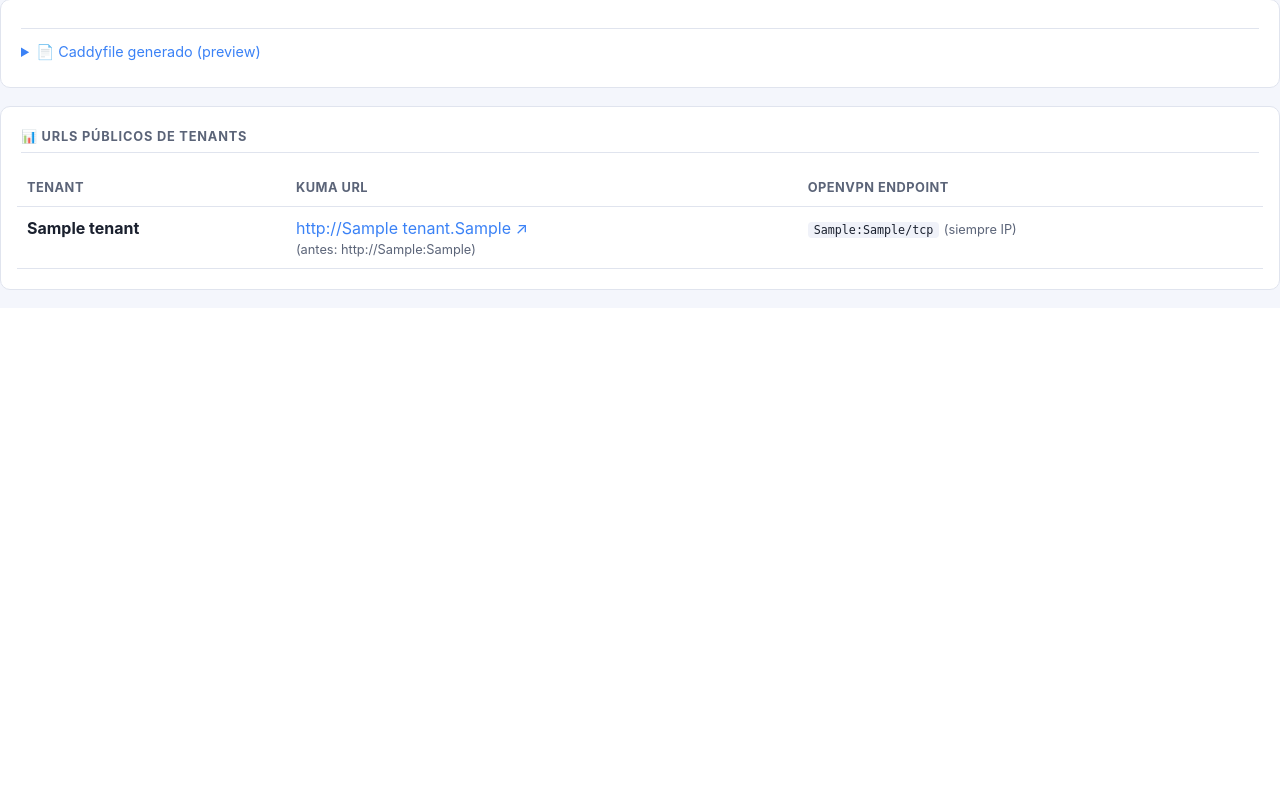
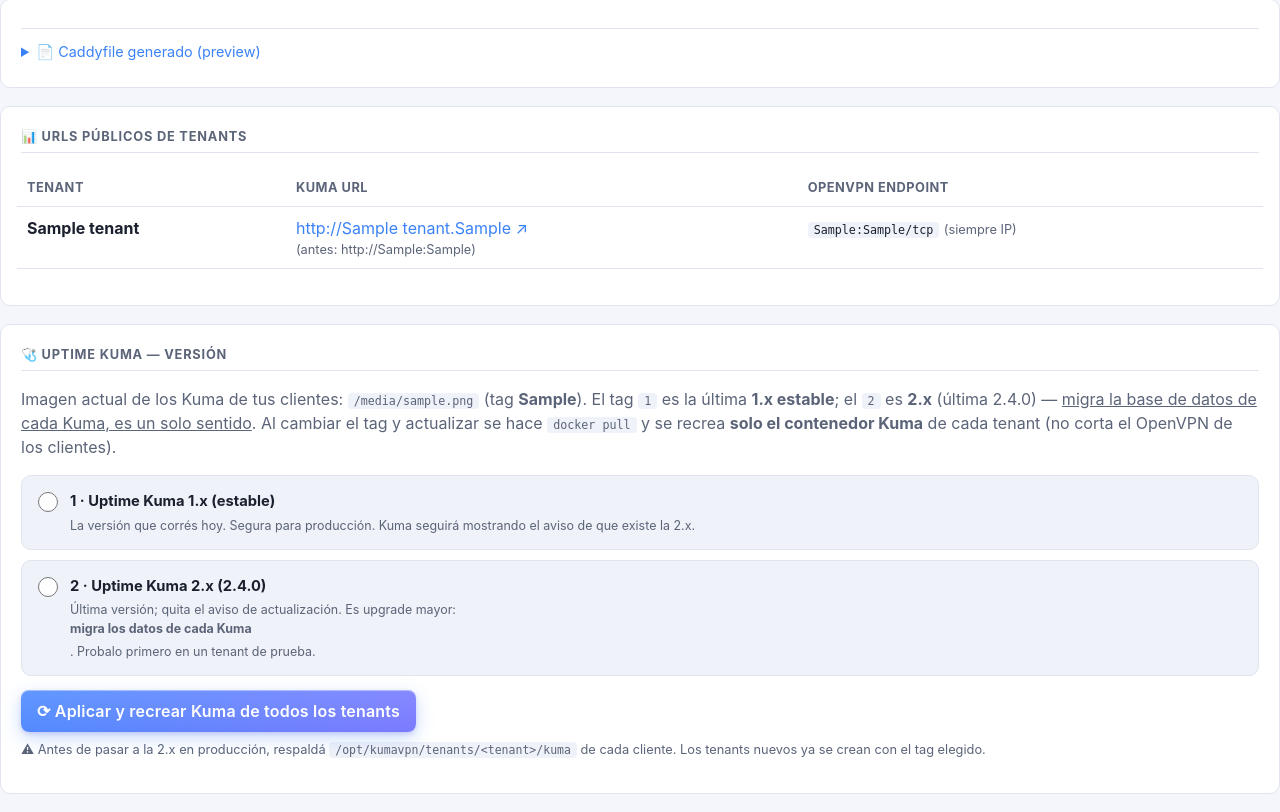
Before and after one commit to mtandazo35/monitor-maat-pro, a FastAPI app: template web/app/templates/network_settings.html in a window 1280 px wide. Shown: the part 3271-4083 px from the top of the page. Before the commit the page ends 3561 px from the top, so only its background shows below. Run offline with FastAPI, Linux system fonts and the light colour scheme; the template is opened without the code that fills it: most values are stand-ins (such as "Sample title", 1, 10 or a date in 2020); parts of the project's set-up code (start-up, migrations or seed data) failed here and were passed over.

Commit message:
feat(kuma): actualizador de Uptime Kuma con tag configurable (1|2)
Nuevo setting kuma_tag (1=ultima 1.x estable, 2=2.x/2.4.0). El compose de cada
tenant usa la imagen del tag vigente. Boton en 'Red y dominios' que hace docker
pull y recrea SOLO el kuma de cada tenant (no corta el OpenVPN). Endpoint
POST /settings/update-kuma. _prewarm_images y los tenants nuevos usan el tag
elegido. Cambiar a 2.x migra la DB de cada Kuma (one-way) — avisos en la UI.

```diff
--- a/templates/tenant-compose.yml.j2
+++ b/templates/tenant-compose.yml.j2
@@ -26,7 +26,7 @@ services:
       - {{ base_path }}/tenants/{{ tenant.name }}/openvpn:/etc/openvpn
 
   kuma:
-    image: louislam/uptime-kuma:1
+    image: {{ kuma_image | default('louislam/uptime-kuma:1') }}
     container_name: kuma-{{ tenant.name }}
     restart: unless-stopped
     network_mode: "service:openvpn"
--- a/web/app/main.py
+++ b/web/app/main.py
@@ -65,7 +65,7 @@ def _tenant_owner(tenant: dict):
 def _prewarm_images() -> None:
     try:
         subprocess.run(
-            ["docker", "pull", "louislam/uptime-kuma:1"],
+            ["docker", "pull", settings.kuma_image()],
             capture_output=True,
             timeout=600,
         )
@@ -1457,6 +1457,8 @@ def network_settings_form(request: Request, user: dict = Depends(current_admin))
             "cf": {k: v for k, v in settings.get_cloudflare_config().items() if k != "token"},
             "certbot_status": certbot.status(),
             "origin_status": cf_origin.status(),
+            "kuma_tag": settings.get_kuma_tag(),
+            "kuma_image": settings.kuma_image(),
             "tenants": svc.list_tenants(),
             "public_ip": config.PUBLIC_IP or "",
             "caddy_running": caddy.caddy_container_running(),
@@ -1574,6 +1576,35 @@ def origin_cert_save(
         except cloudflare.CloudflareError as e:
             extra = f" · ⚠ poné la zona en Full strict a mano ({e})"
     _flash(request, f"{msg} · {a_msg}{extra}", "success" if a_ok else "info")
+    return RedirectResponse("/settings/network", status_code=303)
+
+
+@app.post("/settings/update-kuma")
+def update_kuma_all(
+    request: Request,
+    kuma_tag: str = Form(""),
+    user: dict = Depends(current_admin),
+):
+    """Actualiza Uptime Kuma en todos los tenants: fija el tag (1|2), hace pull de la
+    imagen y recrea SOLO el kuma de cada tenant (no corta el VPN)."""
+    try:
+        if kuma_tag:
+            settings.set_kuma_tag(kuma_tag)
+    except ValueError as e:
+        _flash(request, str(e), "error")
+        return RedirectResponse("/settings/network", status_code=303)
+    res = svc.update_all_kuma()
+    parts = [f"Imagen: {res['image']}", res["pull_msg"]]
+    if res["ok"]:
+        parts.append(f"{len(res['ok'])} tenant(s) actualizado(s)")
+    if res["errors"]:
+        parts.append("errores: " + "; ".join(res["errors"][:3]))
+    if not res["ok"] and not res["errors"]:
+        parts.append("no hay tenants que actualizar (el próximo se crea ya con esta versión)")
+    msg = " · ".join(parts)
+    events.log("kuma_updated", "settings", actor=user, details=msg[:200],
+               severity="info" if not res["errors"] else "warn", ip=_client_ip(request))
+    _flash(request, msg, "success" if not res["errors"] else "info")
     return RedirectResponse("/settings/network", status_code=303)
 
 
--- a/web/app/templates/network_settings.html
+++ b/web/app/templates/network_settings.html
@@ -493,7 +493,7 @@ sudo chmod 600 /etc/letsencrypt/cloudflare.ini</pre>
   {% if not tenants %}
   <p class="muted">No hay tenants creados todavía.</p>
   {% else %}
-  <div class="tbl-wrap">
+  <div class="tbl-wrap" style="margin-bottom:16px">
     <table class="tbl">
       <thead>
         <tr><th>Tenant</th><th>Kuma URL</th><th>OpenVPN endpoint</th></tr>
@@ -523,4 +523,48 @@ sudo chmod 600 /etc/letsencrypt/cloudflare.ini</pre>
   </div>
   {% endif %}
 </section>
+
+{# === Mantenimiento: versión de Uptime Kuma === #}
+<section class="card">
+  <h2 class="form-section">🩺 Uptime Kuma — versión</h2>
+  <p class="muted">
+    Imagen actual de los Kuma de tus clientes:
+    <code>{{ kuma_image }}</code> (tag <strong>{{ kuma_tag }}</strong>).
+    El tag <code>1</code> es la última <strong>1.x estable</strong>; el <code>2</code> es
+    <strong>2.x</strong> (última 2.4.0) — <u>migra la base de datos de cada Kuma, es un solo sentido</u>.
+    Al cambiar el tag y actualizar se hace <code>docker pull</code> y se recrea <strong>solo el
+    contenedor Kuma</strong> de cada tenant (no corta el OpenVPN de los clientes).
+  </p>
+
+  <form method="post" action="/settings/update-kuma"
+        onsubmit="return confirm('Se hará pull de la imagen y se recreará el Kuma de TODOS los tenants. Si pasás a la 2.x, la base de cada Kuma migra (no se puede volver atrás sin backup). ¿Continuar?')">
+    <div class="https-toggle mode-radio">
+      <label class="https-toggle-row">
+        <input type="radio" name="kuma_tag" value="1" {% if kuma_tag == '1' %}checked{% endif %}>
+        <span class="https-toggle-text">
+          <strong>1 · Uptime Kuma 1.x (estable)</strong>
+          <small class="muted">La versión que corrés hoy. Segura para producción. Kuma seguirá
+            mostrando el aviso de que existe la 2.x.</small>
+        </span>
+      </label>
+    </div>
+    <div class="https-toggle mode-radio">
+      <label class="https-toggle-row">
+        <input type="radio" name="kuma_tag" value="2" {% if kuma_tag == '2' %}checked{% endif %}>
+        <span class="https-toggle-text">
+          <strong>2 · Uptime Kuma 2.x (2.4.0)</strong>
+          <small class="muted">Última versión; quita el aviso de actualización. Es upgrade mayor:
+            <strong>migra los datos de cada Kuma</strong>. Probalo primero en un tenant de prueba.</small>
+        </span>
+      </label>
+    </div>
+    <div class="row" style="margin-top:14px">
+      <button type="submit" class="primary">⟳ Aplicar y recrear Kuma de todos los tenants</button>
+    </div>
+    <p class="muted small" style="margin-top:8px">
+      ⚠ Antes de pasar a la 2.x en producción, respaldá <code>/opt/kumavpn/tenants/&lt;tenant&gt;/kuma</code>
+      de cada cliente. Los tenants nuevos ya se crean con el tag elegido.
+    </p>
+  </form>
+</section>
 {% endblock %}
--- a/web/compose-template.j2
+++ b/web/compose-template.j2
@@ -26,7 +26,7 @@ services:
       - {{ base_path }}/tenants/{{ tenant.name }}/openvpn:/etc/openvpn
 
   kuma:
-    image: louislam/uptime-kuma:1
+    image: {{ kuma_image | default('louislam/uptime-kuma:1') }}
     container_name: kuma-{{ tenant.name }}
     restart: unless-stopped
     network_mode: "service:openvpn"
```
Also changed, not shown: web/app/settings_service.py (+22 -0 lines), web/app/tenant_service.py (+44 -0 lines).
